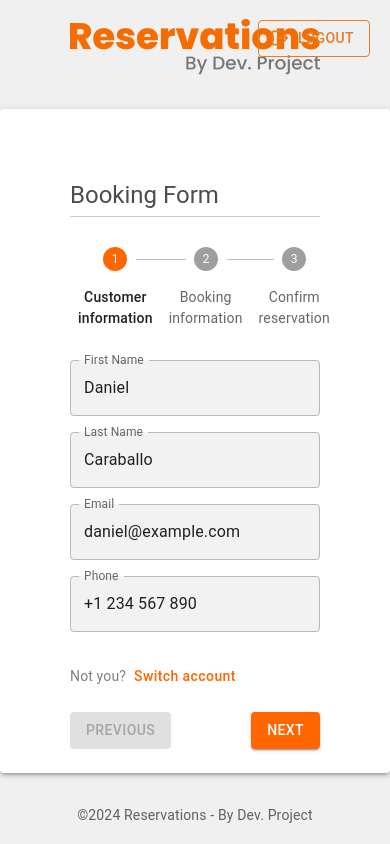
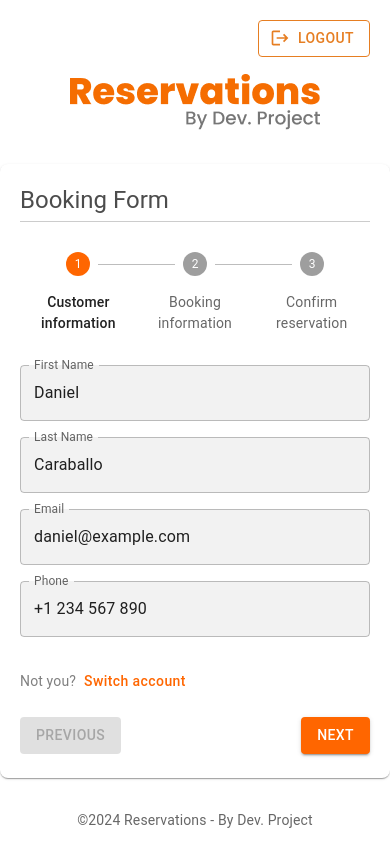
Before and after one commit to danielcaraballo/restaurant-reservations-client, a React (Vite) app: page /booking in a window 390 px wide. Built offline with nearby package versions, Linux system fonts and the light colour scheme.

Commit message:
feat(demo): adjust responsive interface design

```diff
--- a/src/components/BookingForm.jsx
+++ b/src/components/BookingForm.jsx
@@ -274,7 +274,13 @@ export default function Component() {
         );
       case 1:
         return (
-          <Box sx={{ display: "grid", gridTemplateColumns: "1fr 1fr", gap: 2 }}>
+          <Box
+            sx={{
+              display: "grid",
+              gridTemplateColumns: { xs: "1fr", sm: "1fr 1fr" }, // Cambia a 1 columna en móviles
+              gap: 2,
+            }}
+          >
             {/* Date Picker */}
             <FormControl fullWidth error={!!errors.date}>
               <TextField
@@ -357,13 +363,13 @@ export default function Component() {
         return (
           <Box>
             <Grid container justifyContent="center" alignItems="center">
-              <Grid item xs={12} md={8}>
+              <Grid item xs={12} md={12}>
                 <Box
                   sx={{
                     display: "flex",
                     justifyContent: "center",
                     gap: 4,
-                    flexWrap: "nowrap",
+                    flexWrap: "wrap",
                     maxWidth: "100%",
                   }}
                 >
@@ -485,15 +491,15 @@ export default function Component() {
     <Box
       sx={{
         minHeight: "100vh",
-        backgroundColor: "#f0f0f0",
+        backgroundColor: { xs: "#ffffff", md: "#f0f0f0" },
         display: "flex",
         flexDirection: "column",
         alignItems: "center",
         justifyContent: "center",
       }}
     >
-      <Grid sx={{ marginBottom: "30px" }}>
-        <img src={logo} sx={{ with: "10%", marginBottom: "10px" }} />
+      <Grid sx={{ marginBottom: "30px", marginTop: { xs: "60px", md: "0px" } }}>
+        <img src={logo} sx={{ width: "10%", marginBottom: "10px" }} />
       </Grid>
 
       <Button
@@ -516,8 +522,17 @@ export default function Component() {
         Logout
       </Button>
 
-      <Card sx={{ maxWidth: 700, width: "100%", boxShadow: 3 }}>
-        <CardContent sx={{ padding: "70px" }}>
+      <Card
+        sx={{
+          display: "block",
+          maxWidth: 700,
+          width: "100%",
+          borderRadius: 2,
+        }}
+      >
+        <CardContent
+          sx={{ padding: { xs: "20px", sm: "30px 60px", md: "30px 100px" } }}
+        >
           <Typography
             variant="h5"
             component="h2"
@@ -588,7 +603,6 @@ export default function Component() {
           </Box>
         </CardContent>
       </Card>
-
       <Typography
         variant="body2"
         sx={{ marginTop: 4, color: "text.secondary" }}
--- a/src/components/Login.jsx
+++ b/src/components/Login.jsx
@@ -73,8 +73,9 @@ const Login = () => {
             flexDirection: "column",
             justifyContent: "end",
             alignItems: "center",
-            padding: "30px 100px",
-            height: "100%",
+            padding: { xs: "20px", sm: "30px 60px", md: "30px 100px" },
+            maxWidth: "500px",
+            width: "100%",
           }}
         >
           <Grid sx={{ marginBottom: "20px" }}>
--- a/src/components/Register.jsx
+++ b/src/components/Register.jsx
@@ -93,8 +93,9 @@ const Register = () => {
             flexDirection: "column",
             justifyContent: "end",
             alignItems: "center",
-            padding: "30px 100px",
-            height: "100%",
+            padding: { xs: "20px", sm: "30px 60px", md: "30px 100px" },
+            maxWidth: "500px",
+            width: "100%",
           }}
         >
           <Grid sx={{ marginBottom: "20px" }}>
```
